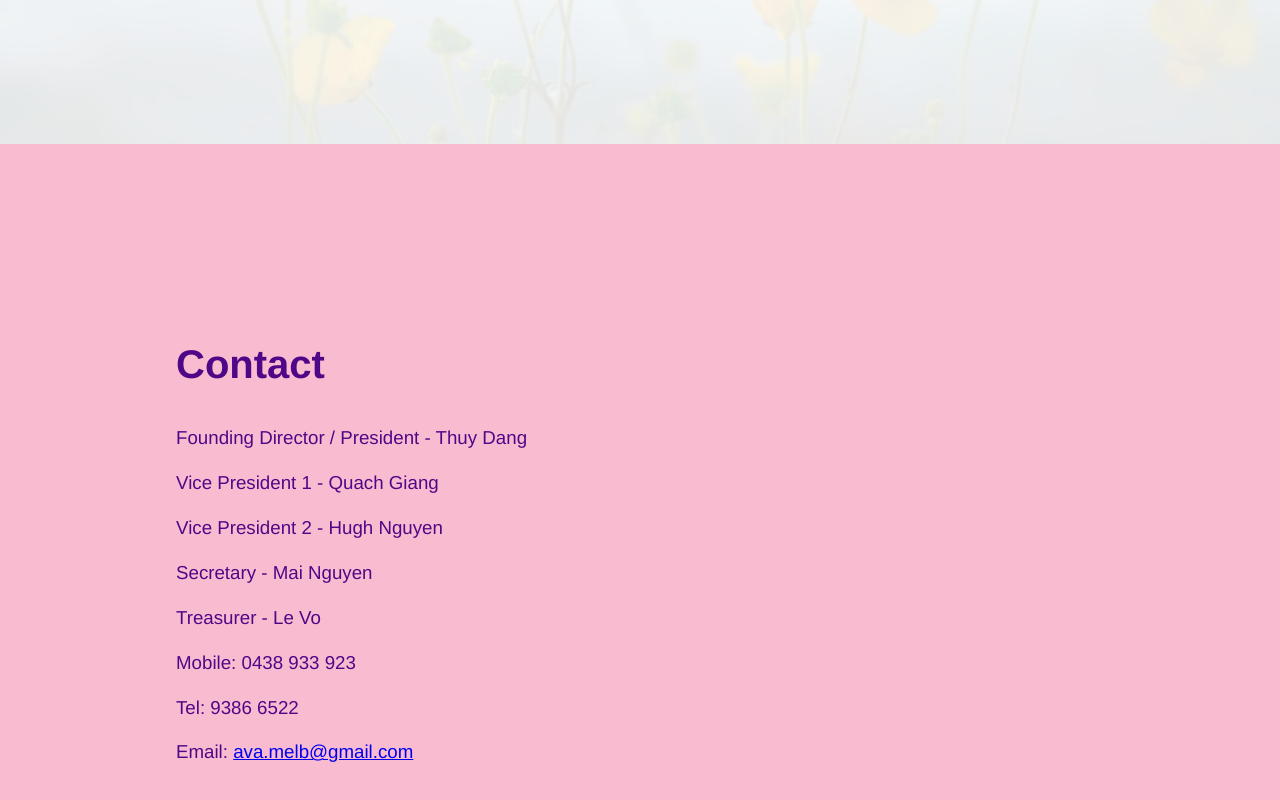
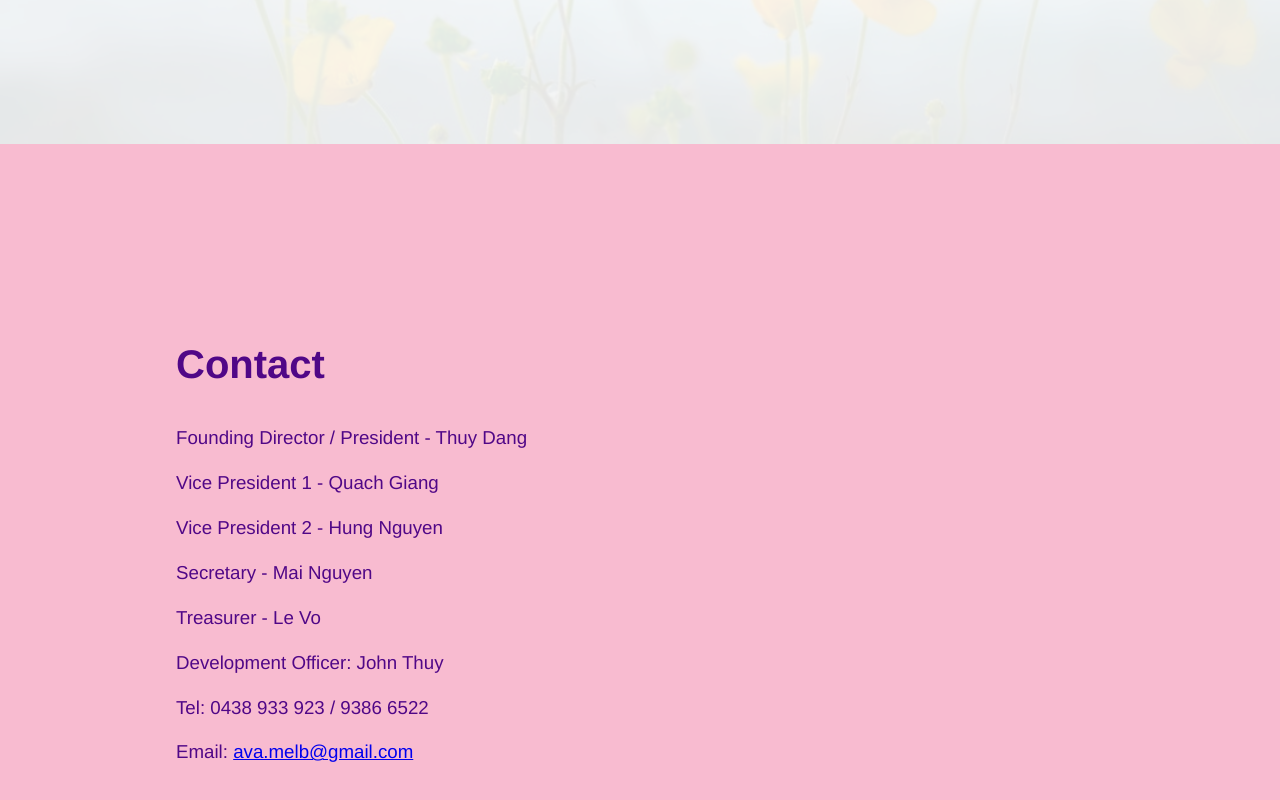
Before and after one commit to jdinhify/web-ava-inc, a Next.js app: page / in a window 1280 px wide. Shown: the part 3207-4007 px from the top of the page. Built offline with nearby package versions, Linux system fonts and the light colour scheme.

Commit message:
Adding John Thuy

```diff
--- a/components/home-contact.js
+++ b/components/home-contact.js
@@ -9,11 +9,11 @@ export const HomeContact = () => (
 
         <h3>Founding Director / President - Thuy Dang</h3>
         <h3>Vice President 1 - Quach Giang</h3>
-        <h3>Vice President 2 - Hugh Nguyen</h3>
+        <h3>Vice President 2 - Hung Nguyen</h3>
         <h3>Secretary - Mai Nguyen</h3>
         <h3>Treasurer - Le Vo</h3>
-        <h3>Mobile: 0438 933 923</h3>
-        <h3>Tel: 9386 6522</h3>
+        <h3>Development Officer: John Thuy</h3>
+        <h3>Tel: 0438 933 923 / 9386 6522</h3>
         <h3>
           {'Email: '}
           <a href="mailto:ava.melb@gmail.com">ava.melb@gmail.com</a>
```
